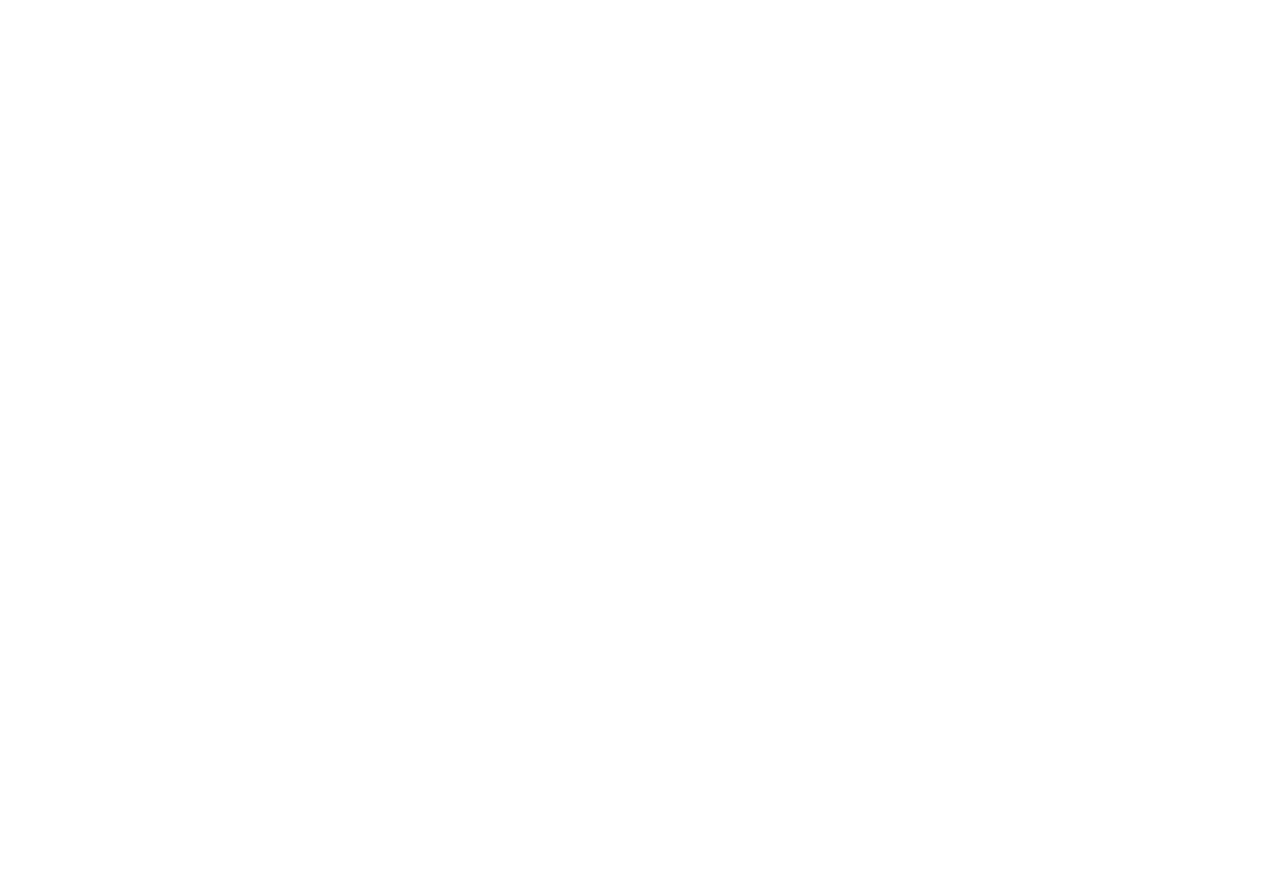
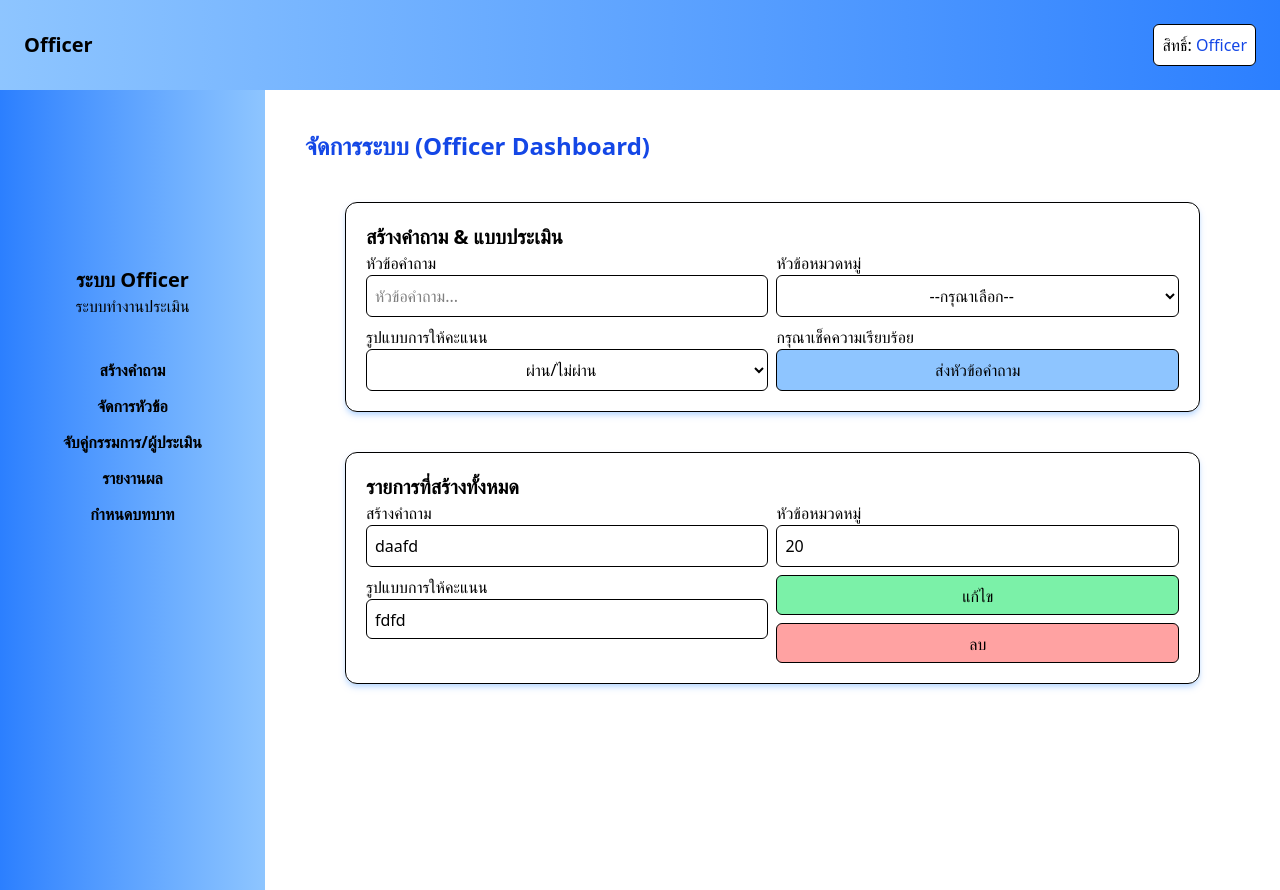
Before and after one commit to 021Chayakorn/kuy, a Vue app: page /quiz in a window 1280 px wide. Before the commit this address had no page. Before the commit the page ends 800 px from the top, so only its background shows below. Built offline with nearby package versions, Linux system fonts and the light colour scheme.

Commit message:
ui สร้างคำถาม ui หัวข้อ

```diff
--- /dev/null
+++ b/src/components/officer/CreateQuiz.vue
@@ -0,0 +1,65 @@
+<template>
+<div class="flex flex-col max-w-5xl mx-auto border rounded-xl w-full p-5 shadow-blue-200 shadow shadow-md ">
+<h1 class="text-xl font-semibold">สร้างคำถาม & แบบประเมิน</h1>
+
+<div class="grid grid-cols-2 gap-2 ">
+
+<div>
+  <h1>หัวข้อคำถาม</h1>
+  <input placeholder="หัวข้อคำถาม..." class="border rounded-md w-full p-2 " type="text"/>
+</div>
+
+<div>
+  <h1>หัวข้อหมวดหมู่</h1>
+  <select class="border text-center rounded-md w-full p-2 ">
+    <option>--กรุณาเลือก--</option>
+  </select>
+</div>
+
+<div>
+  <h1>รูปแบบการให้คะแนน</h1>
+  <select class="border text-center rounded-md w-full p-2 ">
+    <option>ผ่าน/ไม่ผ่าน</option>
+    <option>สเกลคะแนน 1-4</option>
+  </select>
+</div>
+
+<div>
+  <h1>กรุณาเช็คความเรียบร้อย</h1>
+<button class=" border rounded-md text-center p-2 bg-blue-300 hover:bg-blue-400 w-full ">ส่งหัวข้อคำถาม</button>
+</div>
+</div>
+
+</div>
+
+<div class="flex mt-10 flex-col max-w-5xl mx-auto border rounded-xl w-full p-5 shadow-blue-200 shadow shadow-md ">
+<h1 class="text-xl font-semibold">รายการที่สร้างทั้งหมด</h1>
+
+<div class="grid grid-cols-2 gap-2 ">
+
+<div>
+  <h1>สร้างคำถาม</h1>
+  <h1 class="border rounded-md w-full p-2">daafd</h1>
+</div>
+
+<div>
+  <h1>หัวข้อหมวดหมู่</h1>
+<h1 class="border rounded-md w-full p-2">20</h1>
+</div>
+
+<div>
+  <h1>รูปแบบการให้คะแนน</h1>
+<h1 class="border rounded-md w-full p-2 h-10 ">fdfd</h1>
+</div>
+
+<div class=" grid gird-cols-2  gap-2 ">
+  <button class="border bg-green-300 hover:bg-green-400 rounded-md w-full p-2 h-10 ">แก้ไข</button>
+  <button class="border bg-red-300 hover:bg-red-400 rounded-md w-full p-2 h-10 ">ลบ</button>
+</div>
+</div>
+
+</div>
+
+
+
+</template>
--- /dev/null
+++ b/src/components/officer/CreateTopic.vue
@@ -0,0 +1,57 @@
+<template>
+<div class="flex flex-col max-w-5xl mx-auto border rounded-xl w-full p-5 shadow-blue-200 shadow shadow-md ">
+<h1 class="text-xl font-semibold">สร้างคำถาม & แบบประเมิน</h1>
+
+<div class="grid grid-cols-2 gap-2 ">
+
+<div>
+  <h1>หัวข้อตัวชี้วัด</h1>
+  <input placeholder="ชื่อตัวชี้วัด เช่น การทำงาน..." class="border rounded-md w-full p-2 " type="text"/>
+</div>
+
+<div>
+  <h1>น้ำหนักคะแนน</h1>
+ <input type="number" class="border rounded-md w-full p-2 " />
+</div>
+
+<div>
+  <h1>รายละเอียด/อธิบาย</h1>
+  <textarea class="border rounded-md w-full p-2 h-10 " placeholder="ใส่รายละเอียด"></textarea>
+</div>
+
+<div>
+  <h1>กรุณาเช็คความเรียบร้อย</h1>
+<button class=" border rounded-md text-center p-2 bg-blue-300 hover:bg-blue-400 w-full ">บันทึกหัวข้อ</button>
+</div>
+</div>
+
+</div>
+
+<div class="flex mt-10 flex-col max-w-5xl mx-auto border rounded-xl w-full p-5 shadow-blue-200 shadow shadow-md ">
+<h1 class="text-xl font-semibold">รายการที่สร้างทั้งหมด</h1>
+
+<div class="grid grid-cols-2 gap-2 ">
+
+<div>
+  <h1>หัวข้อตัวชี้วัด</h1>
+  <h1 class="border rounded-md w-full p-2">daafd</h1>
+</div>
+
+<div>
+  <h1>น้ำหนักคะแนน</h1>
+<h1 class="border rounded-md w-full p-2">20</h1>
+</div>
+
+<div>
+  <h1>รายละเอียด/อธิบาย</h1>
+<h1 class="border rounded-md w-full p-2 h-10 ">fdfd</h1>
+</div>
+
+<div class=" grid gird-cols-2  gap-2 ">
+  <button class="border bg-green-300 hover:bg-green-400 rounded-md w-full p-2 h-10 ">แก้ไข</button>
+  <button class="border bg-red-300 hover:bg-red-400 rounded-md w-full p-2 h-10 ">ลบ</button>
+</div>
+</div>
+
+</div>
+</template>
--- a/src/components/officer/OfficerView.vue
+++ b/src/components/officer/OfficerView.vue
@@ -20,15 +20,28 @@
   <div class="flex mt-44 flex-col justify-center items-center ">
     <h1 class=" text-xl font-semibold">ระบบ Officer</h1>
     <p>ระบบทำงานประเมิน</p>
+
+  <div class=" font-semibold mt-10 space-y-3 flex flex-col items-center">
+    <RouterLink to="/quiz">สร้างคำถาม</RouterLink>
+     <RouterLink to="/topic">จัดการหัวข้อ</RouterLink>
+      <RouterLink to="/match">จับคู่กรรมการ/ผู้ประเมิน</RouterLink>
+       <RouterLink to="/report">รายงานผล</RouterLink>
+        <RouterLink to="/role">กำหนดบทบาท</RouterLink>
   </div>
+
+  </div>
+
+
 
   </aside>
 
-<main class=" min-h-screen w-full">
-  <div class=" p-10 ">
-<h1 class=" text-xl">ระบบงานประเมิน: <span class=" text-blue-700 font-semibold"> Officer Dashboard</span></h1>
-  </div>
-</main>
+ <main class=" p-10 flex flex-col w-full min-h-screen">
+          <h1 class=" text-blue-700 text-2xl font-semibold">จัดการระบบ (Officer Dashboard)</h1>
+          <div class=" p-10">
+ <RouterView></RouterView>
+          </div>
+
+        </main>
 
  </div>
 
```
Also changed, not shown: src/router/index.js (+21 -0 lines), src/components/officer/MatchUser.vue (added), src/components/officer/ReportView.vue (added), src/components/officer/RoleUser.vue (added), src/components/officer/TimeSide.vue (added).
